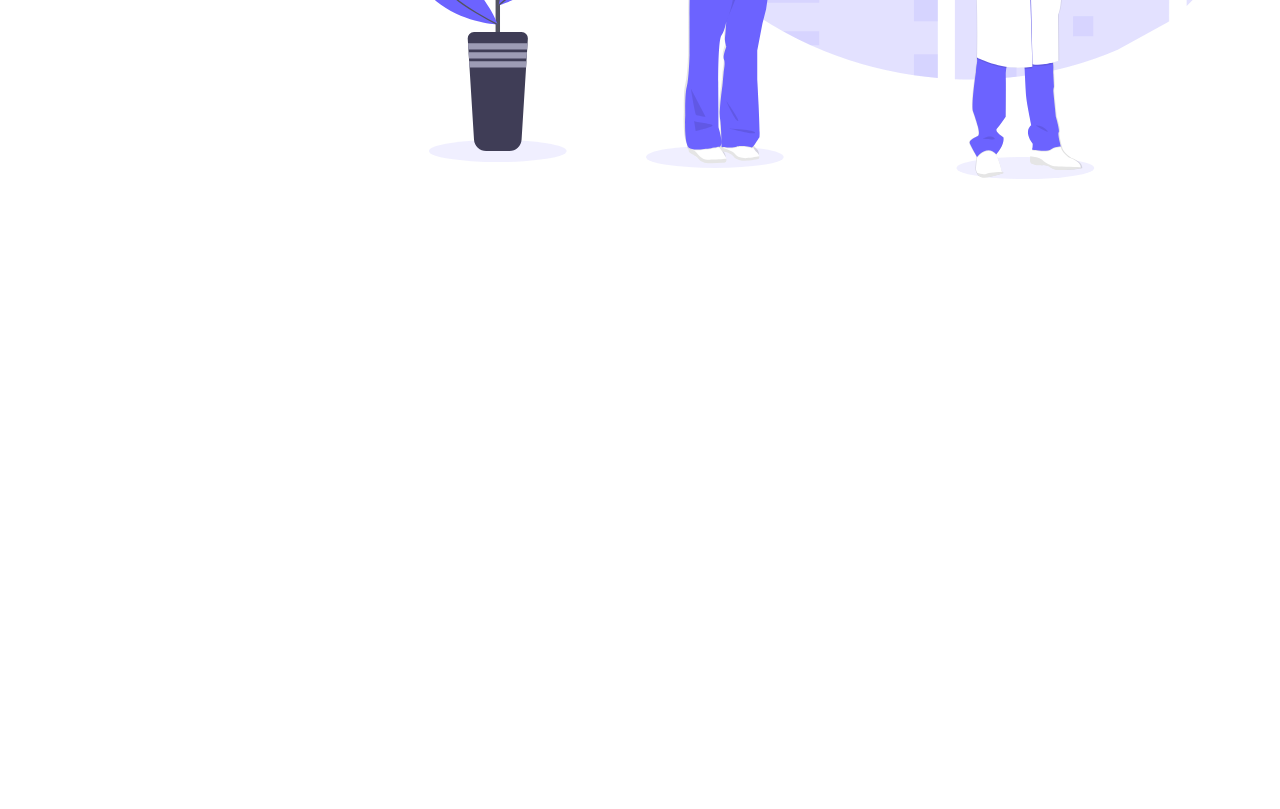
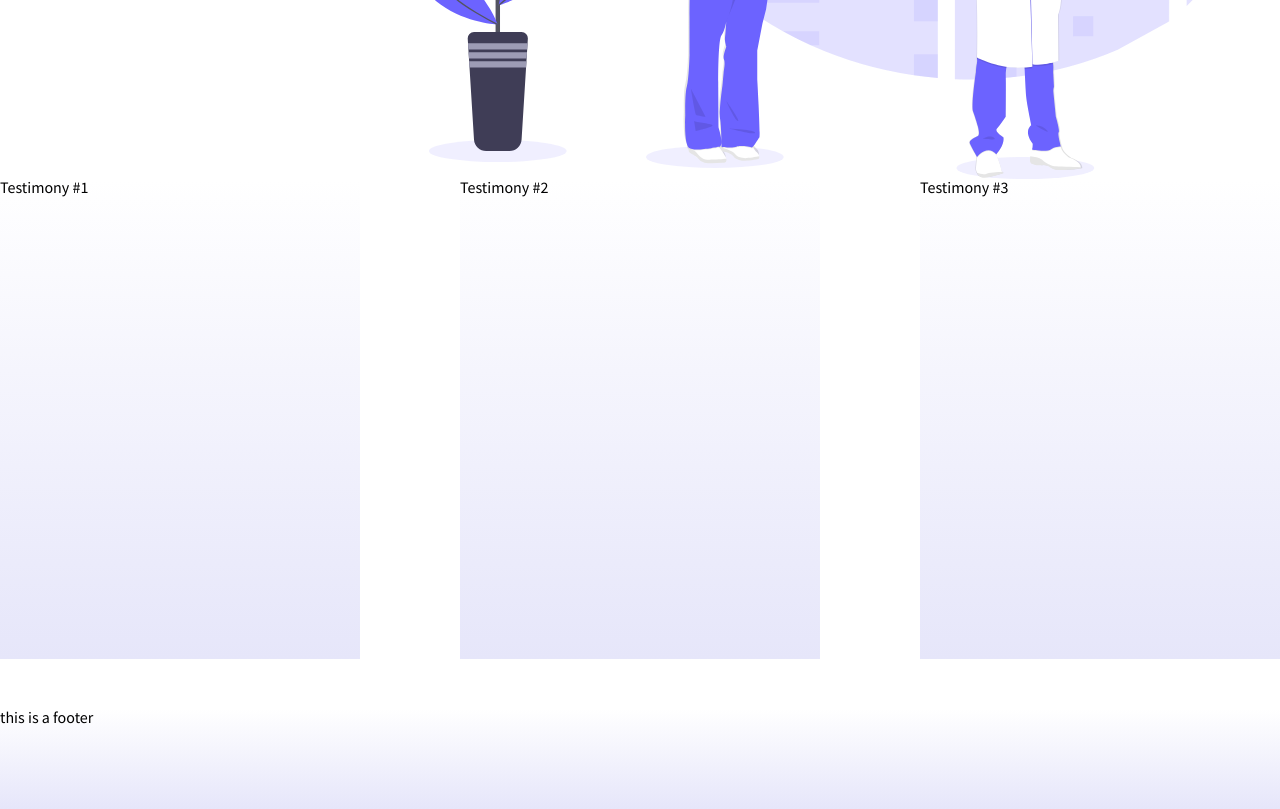
Before and after one commit to kevinnguyen805/ImmunoTracker, a plain HTML site: page index.html in a window 1280 px wide. Shown: the part 510-1319 px from the top of the page. Before the commit the page ends 800 px from the top, so only its background shows below. Drawn offline with Linux system fonts and the light colour scheme.

Commit message:
finished nav and header

```diff
--- a/index.html
+++ b/index.html
@@ -10,7 +10,8 @@
  </head>
  <body>
 
-     <nav role='navigation'>
+<div class="site-container">
+     <nav role='hamburger'>
           <div id="menuToggle">
                <input type="checkbox">
                <span></span>
@@ -52,18 +53,44 @@
 
      <!-- Testimonies Section-->
 
+     <section class ='testimonies'>
+          <div class='testimony' >
+               <p>Testimony #1</p>
+          </div>
+          <div class='testimony' >
+               <p>Testimony #2</p>
+          </div>
+          <div class='testimony' >
+               <p>Testimony #3</p>
+          </div>
+     </section>
+
+
 
      <!-- Hospital Credibility -->
+     <section class ='industry-partners'>
+
+     </section>
 
 
      <!-- Product Application Section -->
 
+     <section class ='product-applications'>
+
+     </section>
+
+  <!-- Footer -->
+     <section class="footer">
+          <div>
+               <h2>this is a footer</h2>
+
+          </div>
+          <!-- <img src="https://divvycloud.com/wp-content/uploads/2018/10/HIPAA-Compliant-Logo.png" alt="HIPAA Compliant"> -->
+     </section>
+
+</div><!-- This closes the site-container -->
 
 
-     <!-- Footer -->
-     <footer>
-          <!-- <img src="https://divvycloud.com/wp-content/uploads/2018/10/HIPAA-Compliant-Logo.png" alt="HIPAA Compliant"> -->
-     </footer>
 
 
  </body>
--- a/main.css
+++ b/main.css
@@ -49,11 +49,19 @@ table {
 
 /* Code begins here */
 html,body{
+     /* max-width:1440px;
+     width:100%; */
+     margin:0 auto;
+     font-family: 'Source Sans Pro', sans-serif;
+}
+
+.site-container {
      max-width:1440px;
      width:100%;
      margin:0 auto;
-     font-family: 'Source Sans Pro', sans-serif;
+
 }
+
 
 /* Navigation */
 .header-top{
@@ -62,18 +70,20 @@ html,body{
      align-items:center;
      position:fixed;
      top: 0;
+     max-width:1440px;
      width:90%;
-     margin-right:4%;
-     margin-left: 4%;
+     /* margin-right:4%;
+     margin-left: 4%; */
+     padding:20px;
      opacity:90%;
      font-size:1.2rem;
-     padding:20px;
+
 }
 .header-logo{
      font-size:1.7rem;
      display:flex;
      align-items:center;
-     /* margin-left:4%; */
+     margin-left:4%;
      width:80px;
      height:38px;
 }
@@ -123,9 +133,15 @@ nav a:hover{
      color:white;
 }
 
-/* Another breaker  */
+
 
 /* Hamburger Menu */
+@media screen and (max-width:6000px){
+     #menuToggle{
+          display:none;
+     }
+}
+
 @media screen and (max-width:1440px){
      #menuToggle{
           display:none;
@@ -137,6 +153,7 @@ nav a:hover{
           display:none;
      }
 }
+
 @media screen and (max-width:500px){
 body
 {
@@ -299,6 +316,7 @@ a{
      display:flex;
      margin-left: 4%;
      margin-right: 4%;
+     /* height: 100%vh; */
 }
 
 @media screen and (max-width:500px){
@@ -340,3 +358,23 @@ a{
           display:none;
        }
 }
+/* Testimonials */
+
+.testimonies {
+
+     display:flex;
+     justify-content:space-between;
+
+}
+
+.testimony{
+     background-image:linear-gradient( white,#E6E6FA);
+     width:360px;
+     height:480px;
+}
+/* footer */
+.footer{
+     margin-top:50px;
+     height:100px;
+     background-image:linear-gradient( white,#E6E6FA);
+}
```
